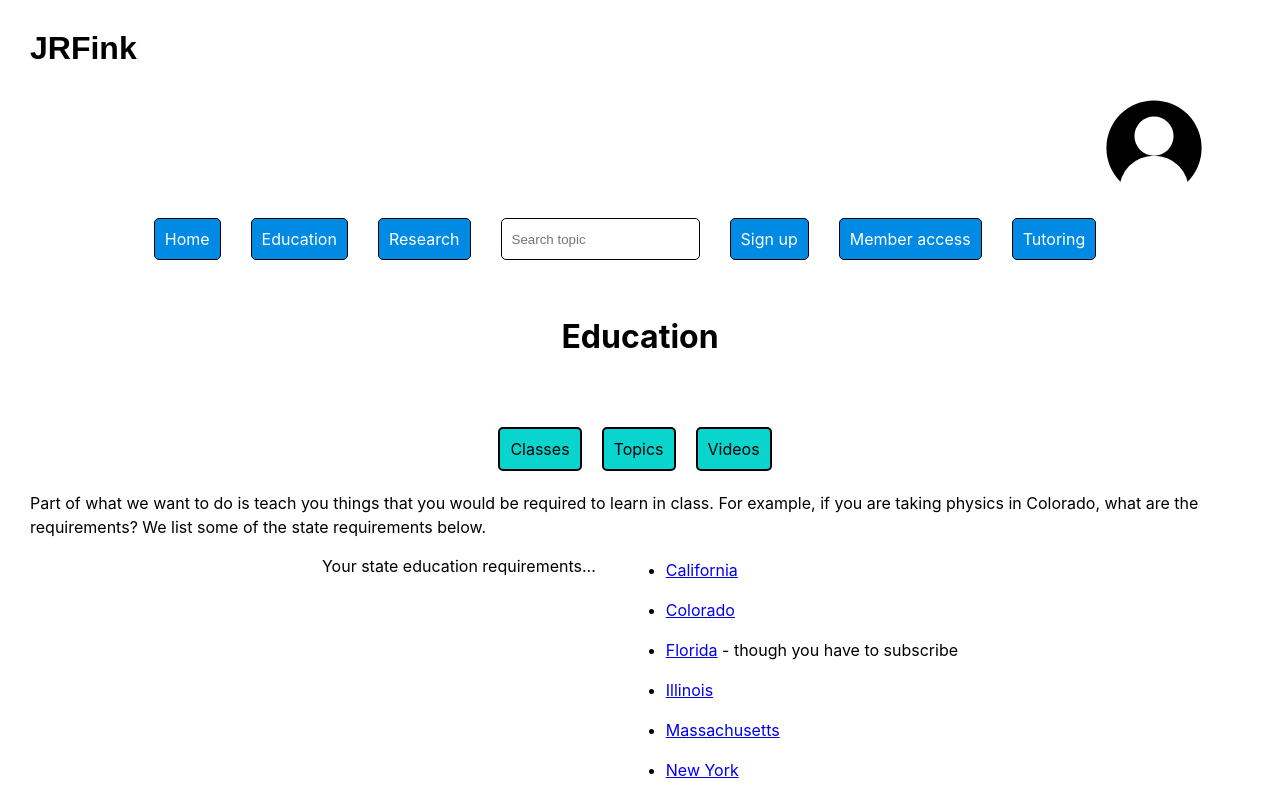
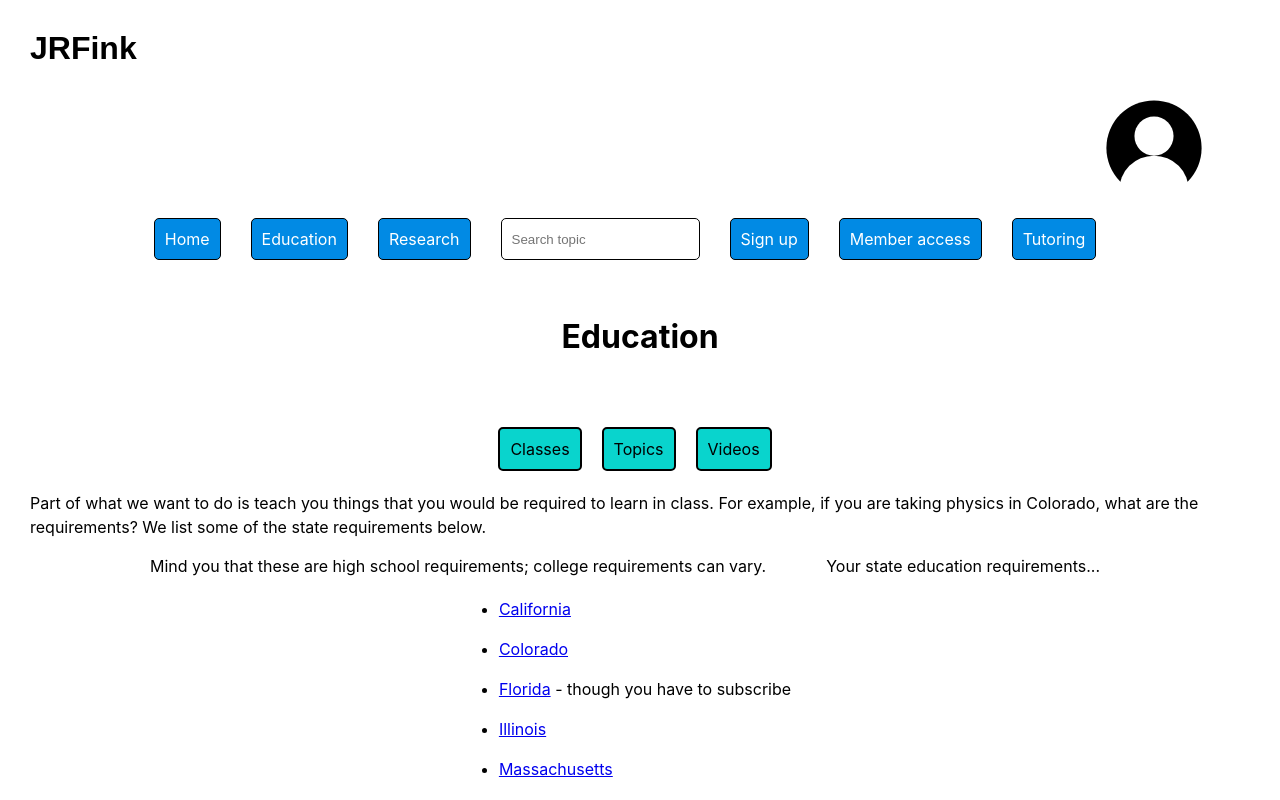
Before and after one commit to JRFink/jrfphyspagesnew, a Next.js app: page /education in a window 1280 px wide. Shown: the top 800 px of the page. Built offline with nearby package versions, Linux system fonts and the light colour scheme.

Commit message:
Update index.tsx

```diff
--- a/pages/education/index.tsx
+++ b/pages/education/index.tsx
@@ -20,7 +20,8 @@ const Education = () => {
                 <br />
  <p>
 Part of what we want to do is teach you things that you would be required to learn in class. For example, if you are taking physics in Colorado, what are the requirements? We list some of the state requirements below.
-
+</p>
+<p> Mind you that these are high school requirements; college requirements can vary.
 </p>
                 <p>
 Your state education requirements...
```
